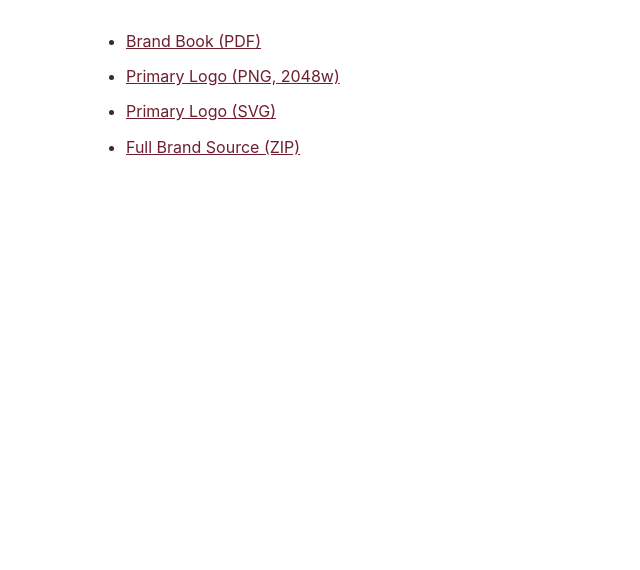
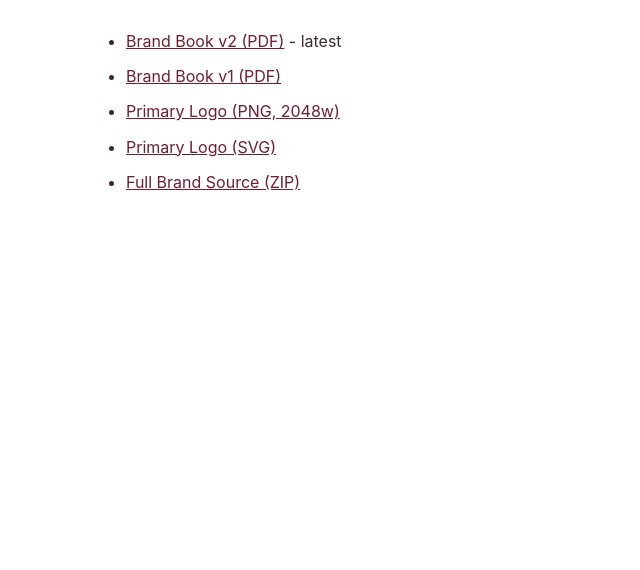
Before and after one commit to snayana-hub/tamasha-brand, a plain HTML site: page index.html in a window 1280 px wide. Shown: the part 230-800 px from the top of the page, without its empty margins (194-834 px from the left). Drawn offline with Linux system fonts and the light colour scheme.

Commit message:
Add v2 brand book, update source zip, keep v1

```diff
--- a/index.html
+++ b/index.html
@@ -6,7 +6,8 @@
 <h1>TaMaSha - Brand Deliverables</h1>
 <img src="TaMaSha-logo-primary-2048w.png" alt="TaMaSha logo">
 <ul>
-<li><a href="TaMaSha-Brand-Book-v1.pdf">Brand Book (PDF)</a></li>
+<li><a href="TaMaSha-Brand-Book-v2.pdf">Brand Book v2 (PDF)</a> - latest</li>
+<li><a href="TaMaSha-Brand-Book-v1.pdf">Brand Book v1 (PDF)</a></li>
 <li><a href="TaMaSha-logo-primary-2048w.png">Primary Logo (PNG, 2048w)</a></li>
 <li><a href="TaMaSha-logo-primary.svg">Primary Logo (SVG)</a></li>
 <li><a href="TaMaSha-brand-source.zip">Full Brand Source (ZIP)</a></li>
```
Also changed, not shown: 2 other files.
